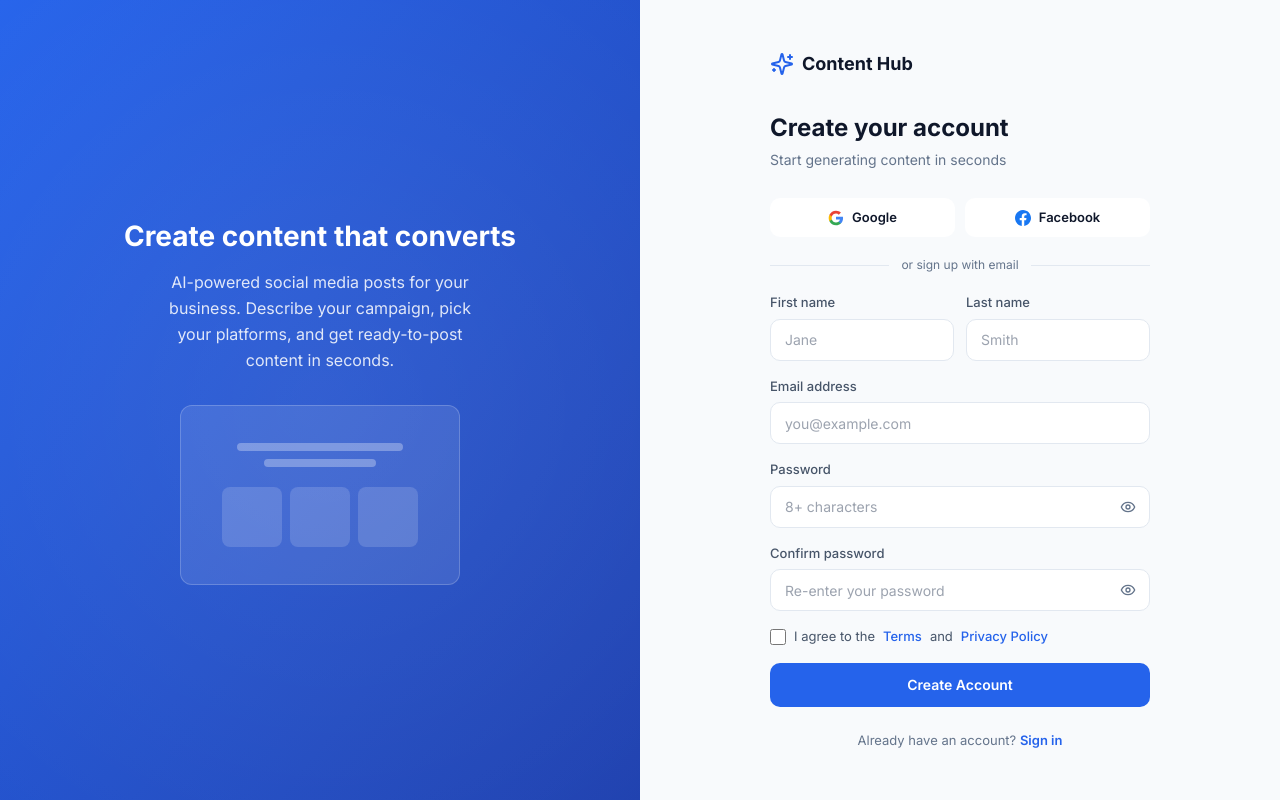
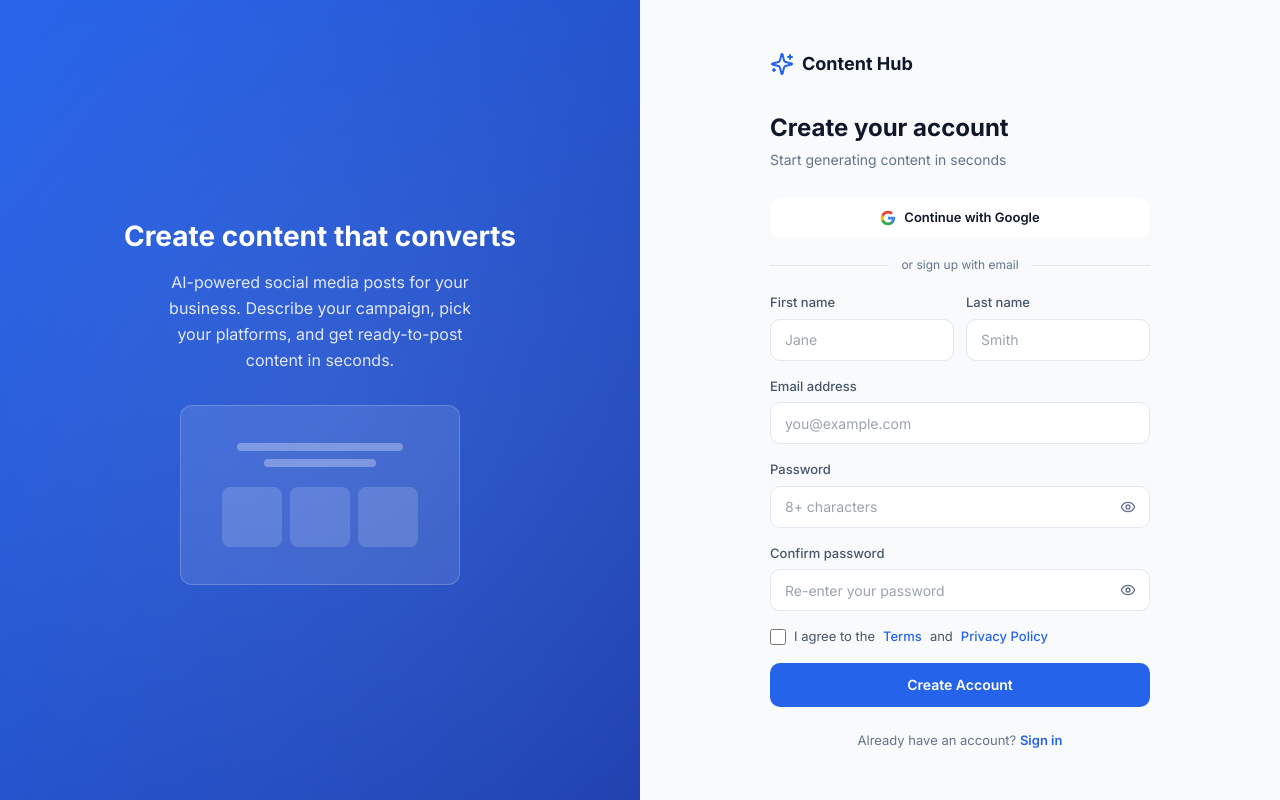
Before and after one commit to anthtooaung/Content-Hub, a Next.js app: page /auth/signup in a window 1280 px wide. Built offline with nearby package versions, Linux system fonts and the light colour scheme.

Commit message:
refactor: remove Facebook sign-in option and adjust button styling for Google sign-in

```diff
--- a/app/auth/signin/page.tsx
+++ b/app/auth/signin/page.tsx
@@ -83,22 +83,14 @@ export default function SignInPage() {
           <p className="mb-7 text-sm text-text-muted">Sign in to continue generating content</p>
 
           {/* Social Buttons */}
-          <div className="flex gap-2.5 mb-5">
+          <div className="mb-5">
             <button
               type="button"
               onClick={() => signIn('google', { callbackUrl: '/generate' })}
-              className="flex-1 flex items-center justify-center gap-2 rounded-control border-2 border-border bg-surface px-4 py-2.5 text-[13px] font-semibold text-text-primary transition-all duration-150 hover:-translate-y-0.5 hover:border-primary-200 hover:bg-primary-50 hover:text-primary hover:shadow-[0_4px_12px_rgba(37,99,235,0.15)]"
+              className="w-full flex items-center justify-center gap-2 rounded-control border-2 border-border bg-surface px-4 py-2.5 text-[13px] font-semibold text-text-primary transition-all duration-150 hover:-translate-y-0.5 hover:border-primary-200 hover:bg-primary-50 hover:text-primary hover:shadow-[0_4px_12px_rgba(37,99,235,0.15)]"
             >
               <svg width="16" height="16" viewBox="0 0 24 24"><path d="M22.56 12.25c0-.78-.07-1.53-.2-2.25H12v4.26h5.92a5.06 5.06 0 0 1-2.2 3.32v2.77h3.57c2.08-1.92 3.28-4.74 3.28-8.1z" fill="#4285F4"/><path d="M12 23c2.97 0 5.46-.98 7.28-2.66l-3.57-2.77c-.98.66-2.23 1.06-3.71 1.06-2.86 0-5.29-1.93-6.16-4.53H2.18v2.84C3.99 20.53 7.7 23 12 23z" fill="#34A853"/><path d="M5.84 14.09c-.22-.66-.35-1.36-.35-2.09s.13-1.43.35-2.09V7.07H2.18C1.43 8.55 1 10.22 1 12s.43 3.45 1.18 4.93l2.85-2.22.81-.62z" fill="#FBBC05"/><path d="M12 5.38c1.62 0 3.06.56 4.21 1.64l3.15-3.15C17.45 2.09 14.97 1 12 1 7.7 1 3.99 3.47 2.18 7.07l3.66 2.84c.87-2.6 3.3-4.53 6.16-4.53z" fill="#EA4335"/></svg>
-              Google
-            </button>
-            <button
-              type="button"
-              onClick={() => signIn('facebook', { callbackUrl: '/generate' })}
-              className="flex-1 flex items-center justify-center gap-2 rounded-control border-2 border-border bg-surface px-4 py-2.5 text-[13px] font-semibold text-text-primary transition-all duration-150 hover:-translate-y-0.5 hover:border-primary-200 hover:bg-primary-50 hover:text-primary hover:shadow-[0_4px_12px_rgba(37,99,235,0.15)]"
-            >
-              <svg width="16" height="16" viewBox="0 0 24 24" fill="#1877F2"><path d="M24 12.073c0-6.627-5.373-12-12-12s-12 5.373-12 12c0 5.99 4.388 10.954 10.125 11.854v-8.385H7.078v-3.47h3.047V9.43c0-3.007 1.792-4.669 4.533-4.669 1.312 0 2.686.235 2.686.235v2.953H15.83c-1.491 0-1.956.925-1.956 1.874v2.25h3.328l-.532 3.47h-2.796v8.385C19.612 23.027 24 18.062 24 12.073z"/></svg>
-              Facebook
+              Continue with Google
             </button>
           </div>
 
--- a/app/auth/signup/page.tsx
+++ b/app/auth/signup/page.tsx
@@ -107,22 +107,14 @@ export default function SignUpPage() {
           <h1 className="mb-1 text-[24px] font-bold text-text-primary">Create your account</h1>
           <p className="mb-7 text-sm text-text-muted">Start generating content in seconds</p>
 
-          <div className="flex gap-2.5 mb-5">
+          <div className="mb-5">
             <button
               type="button"
               onClick={() => signIn('google', { callbackUrl: '/generate' })}
-              className="flex-1 flex items-center justify-center gap-2 rounded-control border-2 border-border bg-surface px-4 py-2.5 text-[13px] font-semibold text-text-primary transition-all duration-150 hover:-translate-y-0.5 hover:border-primary-200 hover:bg-primary-50 hover:text-primary hover:shadow-[0_4px_12px_rgba(37,99,235,0.15)]"
+              className="w-full flex items-center justify-center gap-2 rounded-control border-2 border-border bg-surface px-4 py-2.5 text-[13px] font-semibold text-text-primary transition-all duration-150 hover:-translate-y-0.5 hover:border-primary-200 hover:bg-primary-50 hover:text-primary hover:shadow-[0_4px_12px_rgba(37,99,235,0.15)]"
             >
               <svg width="16" height="16" viewBox="0 0 24 24"><path d="M22.56 12.25c0-.78-.07-1.53-.2-2.25H12v4.26h5.92a5.06 5.06 0 0 1-2.2 3.32v2.77h3.57c2.08-1.92 3.28-4.74 3.28-8.1z" fill="#4285F4"/><path d="M12 23c2.97 0 5.46-.98 7.28-2.66l-3.57-2.77c-.98.66-2.23 1.06-3.71 1.06-2.86 0-5.29-1.93-6.16-4.53H2.18v2.84C3.99 20.53 7.7 23 12 23z" fill="#34A853"/><path d="M5.84 14.09c-.22-.66-.35-1.36-.35-2.09s.13-1.43.35-2.09V7.07H2.18C1.43 8.55 1 10.22 1 12s.43 3.45 1.18 4.93l2.85-2.22.81-.62z" fill="#FBBC05"/><path d="M12 5.38c1.62 0 3.06.56 4.21 1.64l3.15-3.15C17.45 2.09 14.97 1 12 1 7.7 1 3.99 3.47 2.18 7.07l3.66 2.84c.87-2.6 3.3-4.53 6.16-4.53z" fill="#EA4335"/></svg>
-              Google
-            </button>
-            <button
-              type="button"
-              onClick={() => signIn('facebook', { callbackUrl: '/generate' })}
-              className="flex-1 flex items-center justify-center gap-2 rounded-control border-2 border-border bg-surface px-4 py-2.5 text-[13px] font-semibold text-text-primary transition-all duration-150 hover:-translate-y-0.5 hover:border-primary-200 hover:bg-primary-50 hover:text-primary hover:shadow-[0_4px_12px_rgba(37,99,235,0.15)]"
-            >
-              <svg width="16" height="16" viewBox="0 0 24 24" fill="#1877F2"><path d="M24 12.073c0-6.627-5.373-12-12-12s-12 5.373-12 12c0 5.99 4.388 10.954 10.125 11.854v-8.385H7.078v-3.47h3.047V9.43c0-3.007 1.792-4.669 4.533-4.669 1.312 0 2.686.235 2.686.235v2.953H15.83c-1.491 0-1.956.925-1.956 1.874v2.25h3.328l-.532 3.47h-2.796v8.385C19.612 23.027 24 18.062 24 12.073z"/></svg>
-              Facebook
+              Continue with Google
             </button>
           </div>
 
--- a/lib/auth.ts
+++ b/lib/auth.ts
@@ -1,7 +1,6 @@
 import { NextAuthOptions } from 'next-auth';
 import CredentialsProvider from 'next-auth/providers/credentials';
 import GoogleProvider from 'next-auth/providers/google';
-import FacebookProvider from 'next-auth/providers/facebook';
 import { PrismaAdapter } from '@auth/prisma-adapter';
 import { compare } from 'bcryptjs';
 import { prisma } from '@/lib/prisma';
@@ -45,10 +44,6 @@ export const authOptions: NextAuthOptions = {
     GoogleProvider({
       clientId: process.env.GOOGLE_CLIENT_ID!,
       clientSecret: process.env.GOOGLE_CLIENT_SECRET!,
-    }),
-    FacebookProvider({
-      clientId: process.env.FACEBOOK_CLIENT_ID!,
-      clientSecret: process.env.FACEBOOK_CLIENT_SECRET!,
     }),
   ],
   session: {
```
